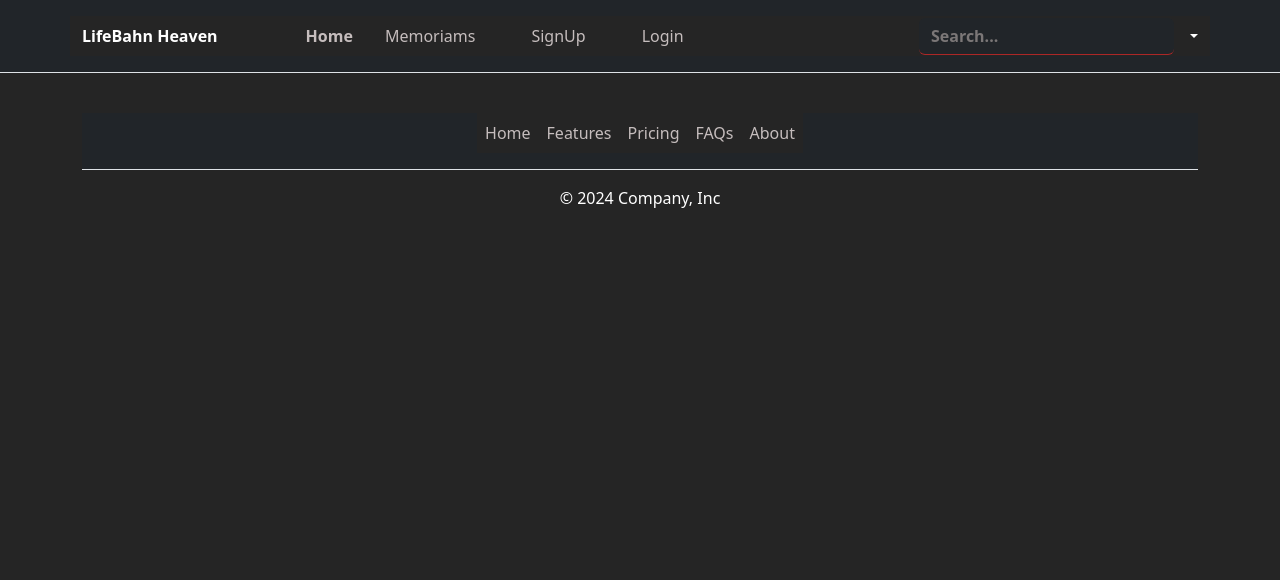
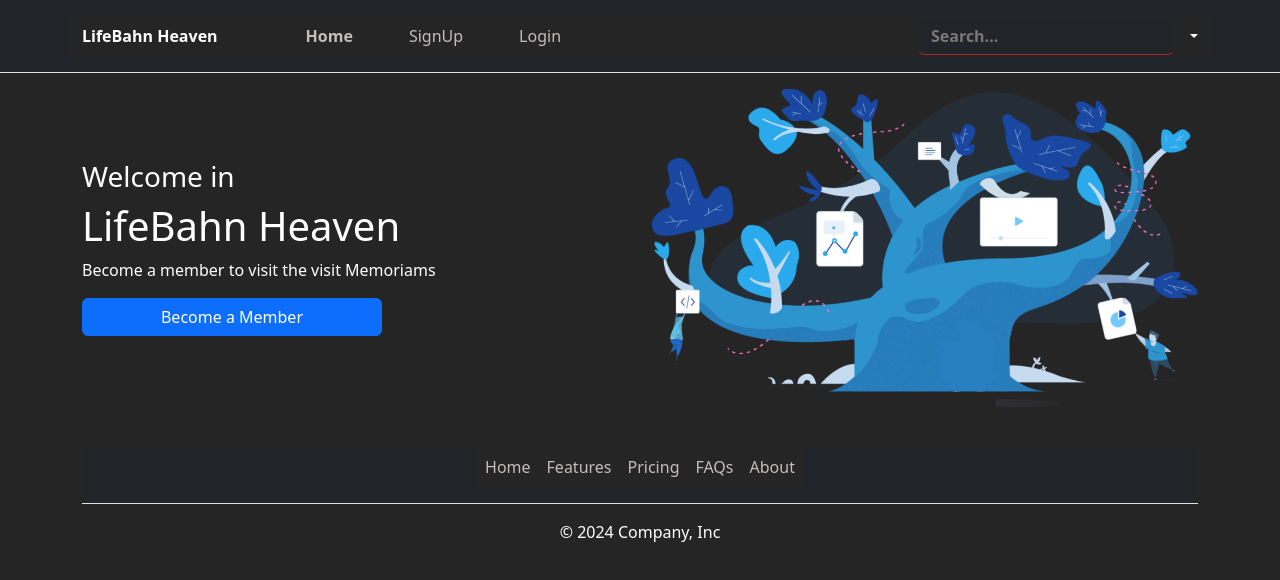
Before and after one commit to Pappu-Kr-Singh/lifebahnheaventest, a React (Vite) app in the folder client/: page / in a window 1280 px wide. Shown: the top 580 px of the page. Built offline with nearby package versions, Linux system fonts and the light colour scheme.

Commit message:
Home page Added and update profile and header

```diff
--- a/client/src/App.css
+++ b/client/src/App.css
@@ -266,13 +266,15 @@ section {
 /***************************** Profile Page ************************/
 
 main {
+  width: 30%;
   display: flex;
+  flex-direction: column;
   justify-content: space-evenly;
   margin: 2rem 0rem;
 }
 
 .card {
-  width: 230px;
+  width: 100%;
   height: 280px;
   border-radius: 2em;
   padding: 10px;
@@ -344,6 +346,7 @@ main {
 /*********** Profile Custom Button ******************/
 
 button {
+  width: 300px;
   padding: 10px 20px;
   text-transform: uppercase;
   border-radius: 18px;
@@ -371,14 +374,13 @@ button {
 }
 
 .profile__features {
-  width: 300px;
+  width: 100%;
   display: flex;
   flex-direction: column;
-  background-color: #31363f;
   justify-content: center;
+  align-items: center;
   gap: 20px;
-  border: 1px solid grey;
-  padding: 0rem 3rem;
+  padding: 2rem 3rem;
   border-radius: 10px;
 }
 
--- a/client/src/components/Header.jsx
+++ b/client/src/components/Header.jsx
@@ -94,11 +94,7 @@ const Header = ({ isAuthenticated }) => {
                   Home
                 </Link>
               </li>
-              <li>
-                <Link to={"/memoriams"} className="nav-link px-3">
-                  Memoriams
-                </Link>
-              </li>
+
               {!currentUser ? (
                 <>
                   <li className="nav-item">
@@ -119,6 +115,13 @@ const Header = ({ isAuthenticated }) => {
                   </li>
                 </>
               ) : (
+                <>
+                  <li>
+                    <Link to={"/memoriams"} className="nav-link px-3">
+                      Memoriams
+                    </Link>
+                  </li>
+                  {currentUser.data.roles === "sponsor" ? (
                     <li className="nav-item">
                       <Link to={"/create-post"} className="nav-link fw-bold  ">
                         <svg className="bi pe-none me-2" width="16" height="16">
@@ -127,6 +130,10 @@ const Header = ({ isAuthenticated }) => {
                         Add Rip
                       </Link>
                     </li>
+                  ) : (
+                    ""
+                  )}
+                </>
               )}
 
               {/* <li>
--- a/client/src/components/PostList.jsx
+++ b/client/src/components/PostList.jsx
@@ -5,13 +5,14 @@ import WelcomeMessage from "./WelcomeMessage";
 import LoadingSpinner from "./LoadingSpinner";
 import axios from "axios";
 import { AuthContext } from "../context/authContext";
+import { Link } from "react-router-dom";
 
 function PostList() {
   const { postList, addInitialPosts } = useContext(PostListData);
   const [fetching, setFetching] = useState(false);
   const { currentUser, setCurrentUser } = useContext(AuthContext);
 
-  // console.log(postList);
+  console.log(currentUser.data.roles);
 
   useEffect(() => {
     const fetchData = async () => {
@@ -71,7 +72,16 @@ function PostList() {
   return (
     <>
       <div className="sponser_btn">
-        <button onClick={becomeSponsor}>Become sponser to Add the Rip's</button>
+        {/* <button onClick={becomeSponsor}>Become sponser to Add the Rip's</button> */}
+        {currentUser.data.roles === "sponsor" ? (
+          <Link to="/create-post">
+            <button>Add Rips</button>
+          </Link>
+        ) : (
+          <button onClick={becomeSponsor}>
+            Become sponser to Add the Rip's
+          </button>
+        )}
       </div>
       <div className="post__List ">
         {fetching && <LoadingSpinner />}
--- a/client/src/components/Profile.jsx
+++ b/client/src/components/Profile.jsx
@@ -129,7 +129,9 @@ const Profile = () => {
   };
   return (
     <>
-      <main id="profile">
+      <div className="container">
+        <div className="row">
+          <div className="col-md-4">
             <div className="card">
               <center>
                 <div className="profileimage">
@@ -140,7 +142,8 @@ const Profile = () => {
                   />
                 </div>
                 <div className="Name">
-              <p>{currentUser.data.user.userName}</p>
+                  <p>Username: {currentUser.data.user.userName}</p>
+                  <p>Current Role: {currentUser.data.roles}</p>
                 </div>
                 <span className="text-white">
                   id:
@@ -209,11 +212,10 @@ const Profile = () => {
               <button id="btn">Change Current Password</button>
               <button id="btn">Update User Profile Image</button>
             </div>
-      </main>
+          </div>
 
-      <hr />
-
-      <h1 className="text-center">Your Post</h1>
+          <div className="col-md-8">
+            <h1 className="text-center">Your Rips</h1>
             <div className="your__post">
               {/* {!fetching && posts.length === 0 && <WelcomeMessage />} */}
               {fetching ? (
@@ -225,12 +227,25 @@ const Profile = () => {
                     style={{ width: "20rem", margin: "2rem 0rem" }}
                     key={post._id}
                   >
-              <img src={post.postImg} className="card-img-top" alt="..." />
+                    <img
+                      src={post.postImg}
+                      className="card-img-top"
+                      alt="..."
+                    />
                     <div className="card-body ">
                       <h5 className="card-title text-white">{post.title}</h5>
-                <p className="card-text text-white">{post.description}</p>
+                      {/* <p className="card-text text-white">{post.description}</p> */}
+                      <p className="card-text text-white">
+                        {post.description.split(" ").length > 20
+                          ? post.description.split(" ").slice(0, 20).join(" ") +
+                            "..."
+                          : post.description}
+                      </p>
                       {post.tags?.map((tag) => (
-                  <span key={tag} className="badge text-bg-primary hashtag">
+                        <span
+                          key={tag}
+                          className="badge text-bg-primary hashtag"
+                        >
                           {tag}
                         </span>
                       ))}
@@ -267,7 +282,9 @@ const Profile = () => {
                     type="text"
                     id="postId"
                     value={post._id}
-              onChange={(e) => setPost({ ...post, postId: e.target.value })}
+                    onChange={(e) =>
+                      setPost({ ...post, postId: e.target.value })
+                    }
                     defaultValue={selectedPost._id}
                     required
                   />
@@ -278,7 +295,9 @@ const Profile = () => {
                     type="text"
                     id="title"
                     value={post.title}
-              onChange={(e) => setPost({ ...post, title: e.target.value })}
+                    onChange={(e) =>
+                      setPost({ ...post, title: e.target.value })
+                    }
                     required
                   />
                 </div>
@@ -307,6 +326,9 @@ const Profile = () => {
                 </button>
               </form>
             )}
+          </div>
+        </div>
+      </div>
     </>
   );
 };
--- a/client/src/main.jsx
+++ b/client/src/main.jsx
@@ -14,6 +14,7 @@ import UpdatePost from "./components/UpdatePost.jsx";
 import UpdateAccountDetails from "./components/UpdateAccountDetails.jsx";
 import Rip from "./components/Rip.jsx";
 import "bootstrap/dist/css/bootstrap.min.css";
+import Home from "./pages/Home.jsx";
 // import PostDetails from "./components/PostDetails.jsx";
 
 const router = createBrowserRouter([
@@ -21,6 +22,7 @@ const router = createBrowserRouter([
     path: "/",
     element: <App />,
     children: [
+      { path: "/", element: <Home /> },
       { path: "/memoriams", element: <PostList /> },
       { path: "/sign-up", element: <SignUp /> },
       { path: "/login", element: <Login /> },
--- /dev/null
+++ b/client/src/pages/Home.jsx
@@ -0,0 +1,46 @@
+import React, { useContext } from "react";
+import { Link } from "react-router-dom";
+import { AuthContext } from "../context/authContext";
+
+function Home() {
+  const { currentUser, setCurrentUser } = useContext(AuthContext);
+  return (
+    <>
+      {!currentUser ? (
+        <div className="container">
+          <div className="row">
+            <div className="col-md-6 d-flex flex-column justify-content-center">
+              <h3>Welcome in</h3>
+              <h1>LifeBahn Heaven</h1>
+              <p>Become a member to visit the visit Memoriams</p>
+              <Link to="/login">
+                <button className="btn btn-primary">Become a Member</button>
+              </Link>
+            </div>
+            <div className="col-md-6 py-12">
+              <img src="/tree.png" className="w-100" alt="" />
+            </div>
+          </div>
+        </div>
+      ) : (
+        <div className="container">
+          <div className="row">
+            <div className="col-md-6 d-flex flex-column justify-content-center">
+              <h3>Welcome in</h3>
+              <h1>LifeBahn Heaven</h1>
+              <p>Become a Sponsor to Add your Rips</p>
+              <Link to="/memoriams">
+                <button className="btn btn-primary">Add Rips</button>
+              </Link>
+            </div>
+            <div className="col-md-6 py-12">
+              <img src="/tree.png" className="w-100" alt="" />
+            </div>
+          </div>
+        </div>
+      )}
+    </>
+  );
+}
+
+export default Home;
```
Also changed, not shown: client/public/tree.png (added). Lines whose indentation alone changed are shown as unchanged.
